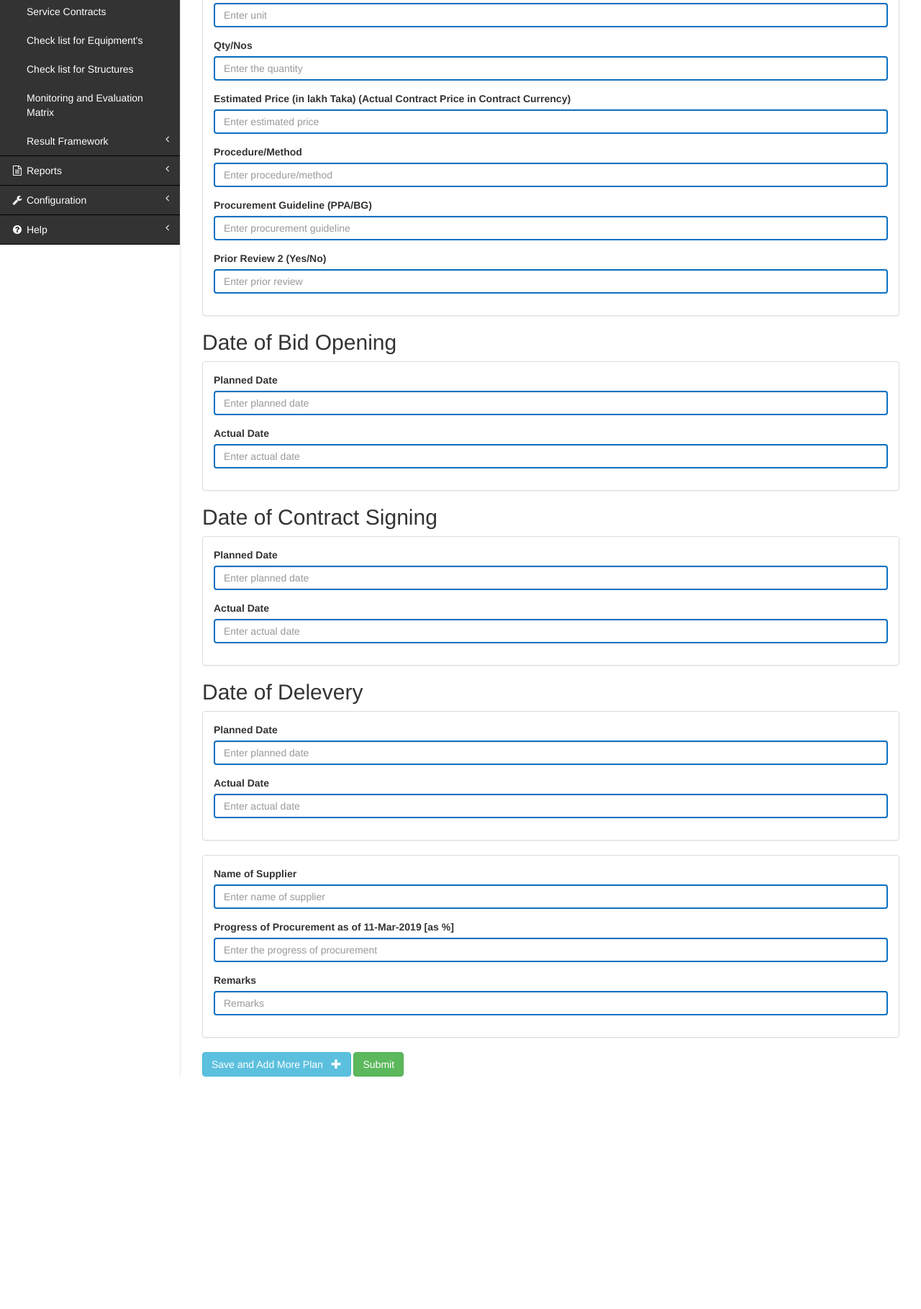
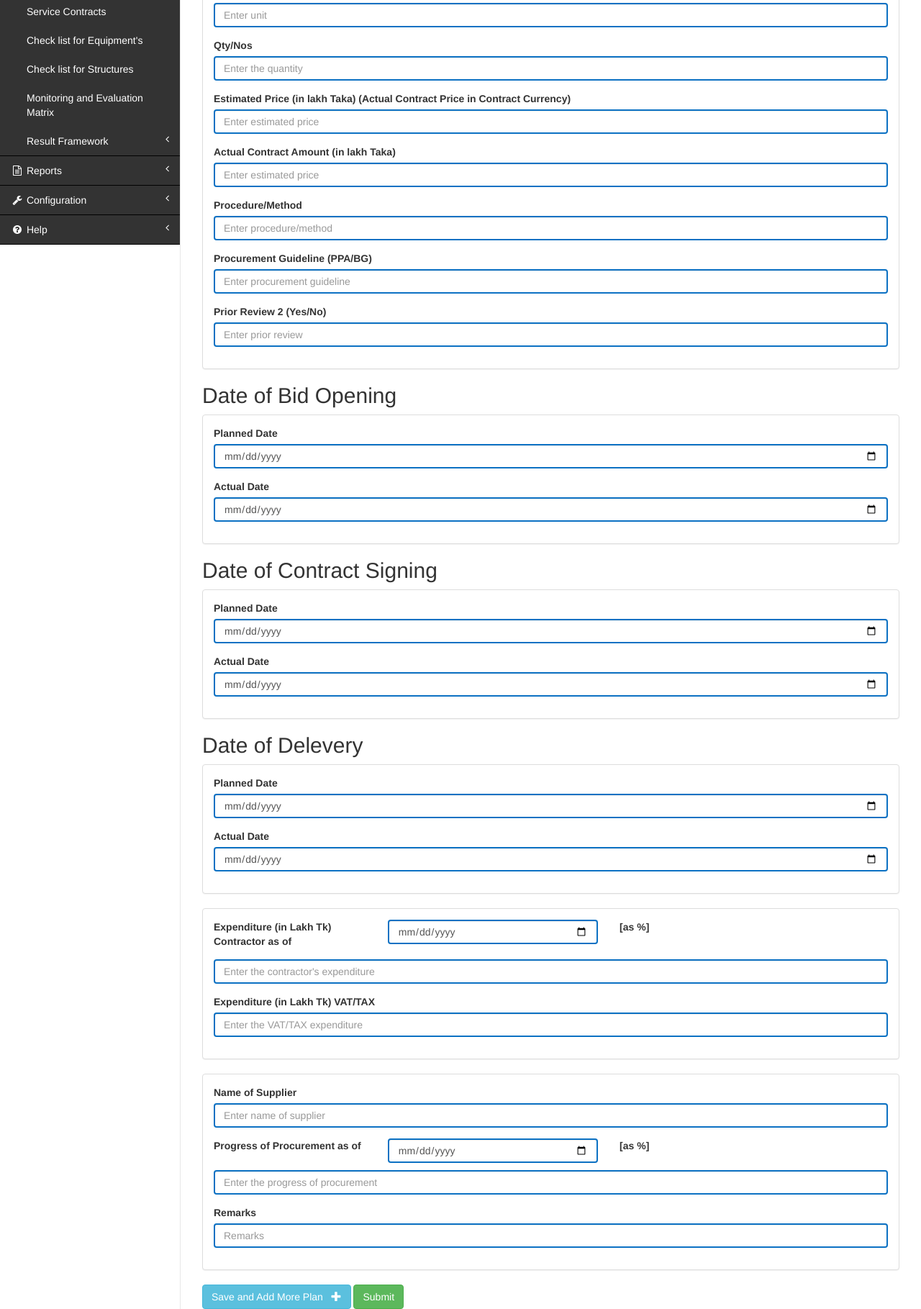
Before and after one commit to shoukhinWebpers/pmis, a CodeIgniter app: page /pmisV2/data_collection_for_goods_contracts in a window 1280 px wide. Shown: the part 444-2263 px from the top of the page at 72% size. Before the commit the page ends 1940 px from the top, so only its background shows below. Run offline with CodeIgniter, Linux system fonts and the light colour scheme.

Commit message:
regular commit

```diff
--- a/application/config/routes.php
+++ b/application/config/routes.php
@@ -78,6 +78,7 @@ $route['pdoi']                                               = 'reports/results_
 $route['pdoi_form']                                          = 'reports/results_framework/updated/Project_development_objective_indicators/data_collection_form';
 $route['pdoi_form_submit']                                   = 'reports/results_framework/updated/Project_development_objective_indicators/submit_the_form';
 $route['get_pdoi_form_data/(:num)']                          = 'reports/results_framework/updated/Project_development_objective_indicators/get_pdoi_data/$1';
+$route['submit_goods_contract']                              = 'data_collection/Goods_contract/submit_goods_contract';
 $route['iri']                                                = 'reports/results_framework/updated/Intermediate_results_indicators';
 $route['mem']                                                = 'reports/M_and_e_matrix';
 $route['mem_form']                                           = 'data_collection/M_and_e_matrix';
--- a/application/controllers/data_collection/Goods_contract.php
+++ b/application/controllers/data_collection/Goods_contract.php
@@ -1,19 +1,11 @@
 <?php
 defined('BASEPATH') OR exit('No direct script access allowed');
 
-class Goods_contract extends CI_Controller {
+class Goods_contract extends MY_Controller {
 
     function __construct(){
         Parent::__construct();
-
-        $this->_init();
-    }
-
-    private function _init()
-    {
-        $this->load->css('assets/css/custom.css');
-        $this->output->set_template('default');
-        return;
+        $this->load->model("Goods_contract_model");
     }
 
     public function index(){
@@ -22,4 +14,35 @@ class Goods_contract extends CI_Controller {
         return;
 
     }
+
+    public function submit_goods_contract(){
+
+        $data_for_goods_contract                           = $this->input->post();
+        $data_for_progress_of_procurements_goods_contracts = array();
+
+        foreach ( $data_for_goods_contract as $key => $value ) {
+
+            if( $key == "progress_of_procurement" || $key == "expenditure_contractor"
+                || $key == "expenditure_vat_tax" || $key == "exp_date" || $key == "prgrss_date" ){
+
+                $data_for_progress_of_procurements_goods_contracts[$key] = $value;
+                unset( $data_for_goods_contract[$key] );
+
+            }
+
+        }
+
+        $data_for_goods_contract['activity_id'] = 1;
+
+        if( $id = $this->Goods_contract_model->insert_data_to_data_collection_for_goods_contracts( $data_for_goods_contract ) ){
+
+            $data_for_progress_of_procurements_goods_contracts['contract_id'] = $id;
+
+            $this->Goods_contract_model->insert_data_to_progress_of_procurements_goods_contracts( $data_for_progress_of_procurements_goods_contracts );
+
+        }
+
+
+    }
+
 }
--- /dev/null
+++ b/application/models/Goods_contract_model.php
@@ -0,0 +1,31 @@
+<?php
+defined('BASEPATH') OR exit('No direct script access allowed');
+
+class Goods_contract_model extends CI_Model {
+
+    public function __construct()
+    {
+        $this->load->database();
+    }
+
+    public function insert_data_to_data_collection_for_goods_contracts( $data ){
+
+        if( $this->db->insert( 'data_collection_for_goods_contracts', $data ) ){
+            return $this->db->insert_id();
+        }
+
+        return FALSE;
+
+    }
+
+    public function insert_data_to_progress_of_procurements_goods_contracts( $data ){
+
+        if( $this->db->insert( 'progress_of_procurements_goods_contracts', $data ) ){
+            return TRUE;
+        }
+
+        return FALSE;
+
+    }
+
+}
--- a/application/views/forms/data_collection/data_collection_for_goods_contracts.php
+++ b/application/views/forms/data_collection/data_collection_for_goods_contracts.php
@@ -4,43 +4,47 @@
     <div class="col-lg-12">
         <h2 class="page-header">Data collection for Goods Contracts</h2>
     </div>
-    <!-- /.col-lg-12 -->
 </div>
-<form action="#" method="post" role="form">
+
+<?= form_open('submit_goods_contract', 'role="form" method="post"'); ?>
     <h2>Basic Info</h2>
     <div class="panel panel-default">
         <div class="panel-body">
             <div class="form-group">
                 <label for="contractPackageNumber">Contract Package Number</label>
-                <input type="text" class="form-control" id="contractPackageNumber" placeholder="Enter contract package number">
+                <input type="text" name="contract_package_number" class="form-control" id="contractPackageNumber" placeholder="Enter contract package number">
             </div>
             <div class="form-group">
                 <label for="contractDescription">Contract Description</label>
-                <textarea class="form-control" id="contractDescription" rows="3" placeholder="Enter contract description"></textarea>
+                <textarea name="contract_description" class="form-control" id="contractDescription" rows="3" placeholder="Enter contract description"></textarea>
             </div>
             <div class="form-group">
                 <label for="unit">Unit</label>
-                <input type="text" class="form-control" id="unit" placeholder="Enter unit">
+                <input name="unit" type="text" class="form-control" id="unit" placeholder="Enter unit">
             </div>
             <div class="form-group">
                 <label for="qty">Qty/Nos</label>
-                <input type="text" class="form-control" id="qty" placeholder="Enter the quantity">
+                <input name="qty_nos" type="text" class="form-control" id="qty" placeholder="Enter the quantity">
             </div>
             <div class="form-group">
                 <label for="estimatedPrice">Estimated Price (in lakh Taka) (Actual Contract Price in Contract Currency)</label>
-                <input type="text" class="form-control" id="qty" placeholder="Enter estimated price">
+                <input name="estimated_price" type="text" class="form-control" id="qty" placeholder="Enter estimated price">
+            </div>
+            <div class="form-group">
+                <label for="estimatedPrice">Actual Contract Amount (in lakh Taka)</label>
+                <input name="actual_contract_amount" type="text" class="form-control" id="qty" placeholder="Enter estimated price">
             </div>
             <div class="form-group">
                 <label for="procedureMethod">Procedure/Method</label>
-                <input type="text" class="form-control" id="procedureMethod" placeholder="Enter procedure/method">
+                <input name="procedure_method" type="text" class="form-control" id="procedureMethod" placeholder="Enter procedure/method">
             </div>
             <div class="form-group">
                 <label for="procurementGuideline">Procurement Guideline (PPA/BG)</label>
-                <input type="text" class="form-control" id="procurementGuideline" placeholder="Enter procurement guideline">
+                <input name="procurement_guideline" type="text" class="form-control" id="procurementGuideline" placeholder="Enter procurement guideline">
             </div>
             <div class="form-group">
                 <label for="priorReview2">Prior Review 2 (Yes/No)</label>
-                <input type="text" class="form-control" id="priorReview2" placeholder="Enter prior review">
+                <input name="prior_review" type="text" class="form-control" id="priorReview2" placeholder="Enter prior review">
             </div>
         </div>
     </div>
@@ -49,11 +53,11 @@
         <div class="panel-body">
             <div class="form-group">
                 <label for="plannedDateforDateofBid">Planned Date</label>
-                <input type="text" class="form-control" id="plannedDateforDateofBid" placeholder="Enter planned date">
+                <input name="date_of_bid_opening_planned_date" type="date" class="form-control" id="plannedDateforDateofBid" placeholder="Enter planned date">
             </div>
             <div class="form-group">
                 <label for="actualDateforDateofBid">Actual Date</label>
-                <input type="text" class="form-control" id="plannedDateforDateofBid" placeholder="Enter actual date">
+                <input name="date_of_bid_opening_actual_date" type="date" class="form-control" id="plannedDateforDateofBid" placeholder="Enter actual date">
             </div>
         </div>
     </div>
@@ -62,11 +66,11 @@
         <div class="panel-body">
             <div class="form-group">
                 <label for="plannedDateforDateofContractSigning">Planned Date</label>
-                <input type="text" class="form-control" id="plannedDateforDateofContractSigning" placeholder="Enter planned date">
+                <input name="date_of_contract_signing_planned_date" type="date" class="form-control" id="plannedDateforDateofContractSigning" placeholder="Enter planned date">
             </div>
             <div class="form-group">
                 <label for="actualDateforDateofContractSigning">Actual Date</label>
-                <input type="text" class="form-control" id="actualDateforDateofContractSigning" placeholder="Enter actual date">
+                <input name="date_of_contract_signing_actual_date" type="date" class="form-control" id="actualDateforDateofContractSigning" placeholder="Enter actual date">
             </div>
         </div>
     </div>
@@ -75,11 +79,33 @@
         <div class="panel-body">
             <div class="form-group">
                 <label for="plannedDateforDateofDelivery">Planned Date</label>
-                <input type="text" class="form-control" id="plannedDateforDateofDelivery" placeholder="Enter planned date">
+                <input name="date_of_delivery_planned_date" type="date" class="form-control" id="plannedDateforDateofDelivery" placeholder="Enter planned date">
             </div>
             <div class="form-group">
                 <label for="actualDateforDateofDelivery">Actual Date</label>
-                <input type="text" class="form-control" id="actualDateforDateofDelivery" placeholder="Enter actual date">
+                <input name="date_of_delivery_actual_date" type="date" class="form-control" id="actualDateforDateofDelivery" placeholder="Enter actual date">
+            </div>
+        </div>
+    </div>
+    <div class="panel panel-default">
+        <div class="panel-body">
+            <div class="form-group">
+                <div class="row" style="margin-bottom: 10px;">
+                    <div class="col-lg-3" >
+                        <label for="progressOfProcurement">Expenditure (in Lakh Tk) Contractor as of</label>
+                    </div>
+                    <div class="col-lg-4" >
+                        <input class="form-control" type="date" name="exp_date">
+                    </div>
+                    <div class="col-lg-4" >
+                        <label for="progressOfProcurement">[as %]</label>
+                    </div>
+                </div>
+                <input name="expenditure_contractor" type="text" class="form-control" id="progressOfProcurement" placeholder="Enter the contractor's expenditure">
+            </div>
+            <div class="form-group">
+                <label for="progressOfProcurement">Expenditure (in Lakh Tk) VAT/TAX</label>
+                <input name="expenditure_vat_tax" type="text" class="form-control" id="progressOfProcurement" placeholder="Enter the VAT/TAX expenditure">
             </div>
         </div>
     </div>
@@ -87,18 +113,28 @@
         <div class="panel-body">
             <div class="form-group">
                 <label for="nameOfSupplier">Name of Supplier</label>
-                <input type="text" class="form-control" id="nameOfSupplier" placeholder="Enter name of supplier">
+                <input name="name_of_supplier" type="text" class="form-control" id="nameOfSupplier" placeholder="Enter name of supplier">
             </div>
             <div class="form-group">
-                <label for="progressOfProcurement">Progress of Procurement as of <?= date('d-M-Y') ?> [as %]</label>
-                <input type="text" class="form-control" id="progressOfProcurement" placeholder="Enter the progress of procurement">
+                <div class="row" style="margin-bottom: 10px;">
+                    <div class="col-lg-3" >
+                        <label for="progressOfProcurement">Progress of Procurement as of</label>
+                    </div>
+                    <div class="col-lg-4" >
+                        <input class="form-control" type="date" name="prgrss_date">
+                    </div>
+                    <div class="col-lg-4" >
+                        <label for="progressOfProcurement">[as %]</label>
+                    </div>
+                </div>
+                <input name="progress_of_procurement" type="text" class="form-control" id="progressOfProcurement" placeholder="Enter the progress of procurement">
             </div>
             <div class="form-group">
                 <label for="remarks">Remarks</label>
-                <input type="text" class="form-control" id="remarks" placeholder="Remarks">
+                <input name="remarks" type="text" class="form-control" id="remarks" placeholder="Remarks">
             </div>
         </div>
     </div>
-    <a href="#" class="btn btn-info">Save and Add More Plan&nbsp;&nbsp;&nbsp;<span class="glyphicon glyphicon-plus"></span></a>
+    <button type="submit" class="btn btn-info">Save and Add More Plan&nbsp;&nbsp;&nbsp;<span class="glyphicon glyphicon-plus"></span></button>
     <a href="#" class="btn btn-success">Submit</a>
-</form>
+<?= form_close(); ?>
--- a/application/views/reports/mem.php
+++ b/application/views/reports/mem.php
@@ -130,7 +130,7 @@
                                         $output_id[]            = $data[$i]['output_id'];
                                         $iris_under_this_output = count_iris_under_this_output( $data, $data[$i]['component_id'], $data[$i]['output_id'] );
                                     ?>
-                                    <td rowspan="<?= 3*$iris_under_this_output ?>">
+                                    <td rowspan="<?= 3 * $iris_under_this_output ?>">
                                         <?= $data[$i]['output_name'] ?>
                                     </td>
                                     <?php
```
Also changed, not shown: db_pmis.sql.
